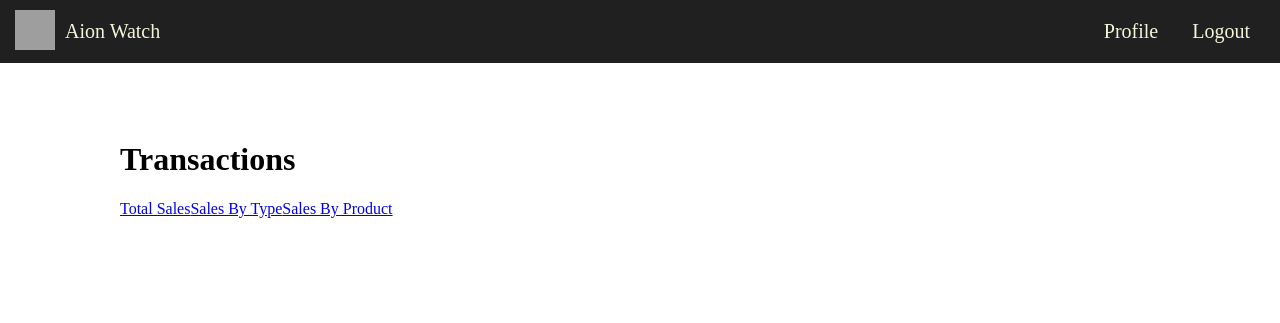
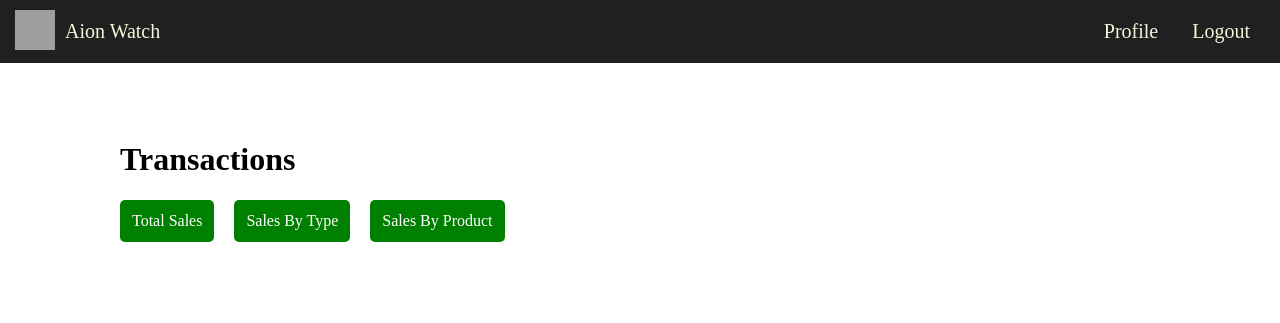
Before and after one commit to Jringas/secprog, a Django app: template dotExe/Aion/templates/Aion/viewtransact.html in a window 1280 px wide. Shown: the top 323 px of the page. Run offline with Django 3.2, Linux system fonts and the light colour scheme; the template is opened without the code that fills it, so the values that code supplies are empty; some web fonts are replaced; grey boxes are pictures that could not be loaded.

Commit message:
updated CSS for buttons
changed the BUTTONS for transactions

```diff
--- a/dotExe/Aion/static/Aion/viewtransact.css
+++ b/dotExe/Aion/static/Aion/viewtransact.css
@@ -61,13 +61,14 @@ body {
     flex-direction: row;
 }
 
-.buttons button {
+.buttons a {
     border: none;
     border-radius: 5px;
     color: white;
-    background-color: palegreen;
+    background-color: green;
     padding: 12px;
     margin-right: 20px;
+    text-decoration: none;
 }
 
 .tablebox {
```
Also changed, not shown: dotExe/db.sqlite3.
